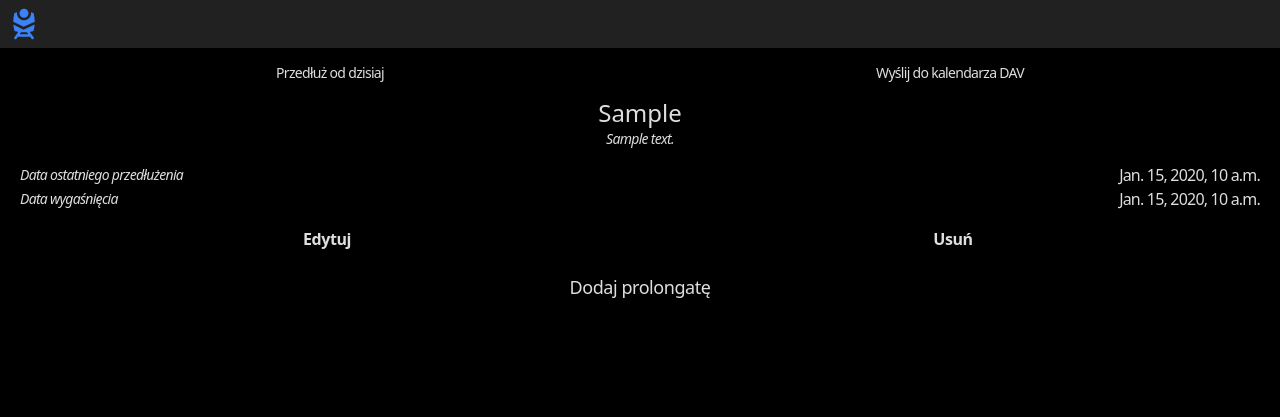
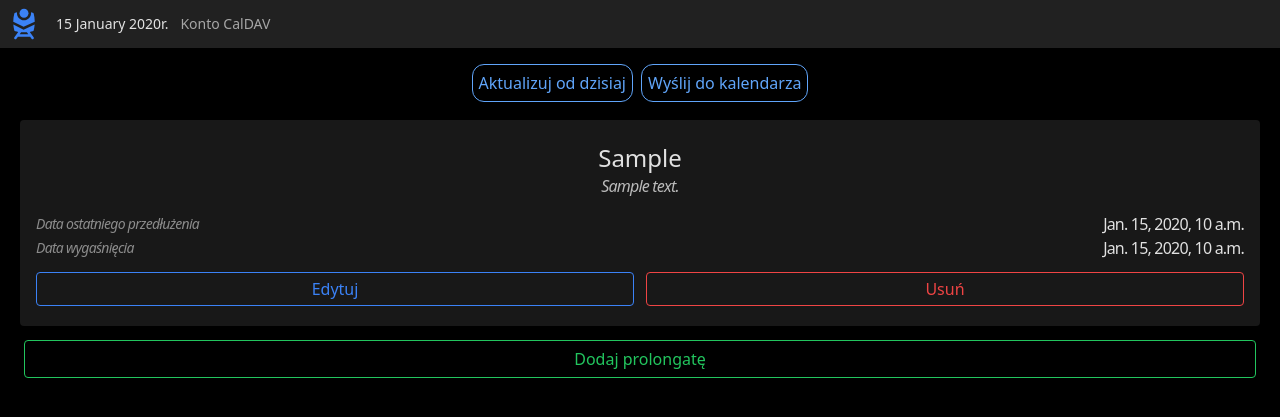
Before and after one commit to kndrad/conductors, a Django app: template prolongations/templates/ticket_prolongation_list.html in a window 1280 px wide. Shown: the top 417 px of the page. Run offline with Django 3.2, Linux system fonts and the light colour scheme; the template is opened without the code that fills it: most values are stand-ins (such as "Sample title", 1, 10 or a date in 2020); some libraries are stand-ins or nearby versions.

Commit message:
Completed recreating whole tailwind css for better ux

```diff
--- a/alina/irena/parsers/containers.py
+++ b/alina/irena/parsers/containers.py
@@ -129,7 +129,7 @@ class IrenaCrewMemberContainerParser(IrenaContainerParser):
         try:
             number = self._get_column_value('Numer telefonu')
         except AttributeError:
-            return 'Nie znaleziono numeru telefonu'
+            return None
         else:
             return number.text
 
--- a/alina/models.py
+++ b/alina/models.py
@@ -309,7 +309,7 @@ class TrainCrewMember(UUIDCommonModel):
         null=True, blank=True
     )
     person = models.CharField('Osoba', max_length=128)
-    phone_number = models.CharField('Numer telefonu', max_length=32)
+    phone_number = models.CharField('Numer telefonu', max_length=32, null=True, blank=True)
     profession = models.CharField('Stanowisko', max_length=32)
     start_location = models.CharField('Lokalizacja początkowa', max_length=32)
     end_location = models.CharField('Lokalizacja końcowa', max_length=32)
--- a/alina/templates/timetables/allocation_timetable_import.html
+++ b/alina/templates/timetables/allocation_timetable_import.html
@@ -5,10 +5,10 @@
 
 {% block content %}
     <div class="mt-10 mx-2 p-4 bg-[#181818] rounded">
-        <div class="text-white/[.60] text-center mb-1">
+        <div class="text-white/[.38] text-center mb-1">
             Wybierz miesiąc i rok harmonogramu, który chcesz zaimportować.
         </div>
-        <form method="POST" class="w-full flex items-center flex-wrap mt-2 italic">
+        <form method="POST" class="text-white/[.60] w-full flex items-center flex-wrap mt-2 italic">
             {% csrf_token %}
             {{ form }}
             <button type="submit" class="my-3 p-2 w-full bg-blue-800 text-center text-white font-medium text-lg rounded">
--- a/prolongations/templates/ticket_prolongation_list.html
+++ b/prolongations/templates/ticket_prolongation_list.html
@@ -2,69 +2,78 @@
 
 {% block extra_title %}Prolongaty | {% endblock %}
 
-{% block header_nav %}
+{% block header_items %}
+    <div class="flex items-center flex-wrap justify-between text-sm space-x-3">
     {% include 'utils/date_now_display.html' %}
-    <a class="text-xs tracking-tight" href={{ caldav_account_href }}>
+    <a class="text-white/[.60]" href={{ caldav_account_href }}>
         Konto CalDAV
     </a>
+    </div>
 {% endblock %}
 
 {% block content %}
-    <div class="flex items-center flex-col w-full space-y-1.5">
+    <div class="flex items-center flex-col w-full space-y-1.5 mt-4">
+
     {% if ticket_prolongations %}
-        <div class="flex items-center justify-between w-full px-2">
-            <form method="POST" class="w-full px-1 text-center" action="{% url 'ticket_prolongation_update_each_today' %}">{% csrf_token %}
-                <button class="w-full p-0.5 rounded-2xl tracking-tighter text-sm" type="submit">
-                    Przedłuż od dzisiaj
+    <div class="flex items-center justify-between">
+        <form method="POST" class="px-1 mb-1 text-center" action="{% url 'ticket_prolongation_update_each_today' %}">
+            {% csrf_token %}
+            <button class="rounded-xl border border-blue-400 text-blue-400 w-full p-1.5" type="submit">
+                Aktualizuj od dzisiaj
             </button>
         </form>
-            <form method="POST" class="w-full px-1 text-center" action="{% url 'send_ticket_prolongations_to_dav_client' %}">{% csrf_token %}
-                <button class="w-full p-0.5 rounded-2xl tracking-tighter text-sm" type="submit">
-                    Wyślij do kalendarza DAV
+        <form method="POST" class="px-1 mb-1 text-center" action="{% url 'send_ticket_prolongations_to_dav_client' %}">
+            {% csrf_token %}
+            <button class="rounded-xl border border-blue-400 text-blue-400 w-full p-1.5" type="submit">
+                    Wyślij do kalendarza
             </button>
         </form>
     </div>
     {% endif %}
 
+        <div class="p-2 w-full space-y-4">
             {% for ticket_prolongation in ticket_prolongations %}
-        <div class="text-center w-full">
+                <div class="bg-[#181818] text-center w-full rounded px-2 py-4">
                     <div class="py-1.5 mb-2">
-                <div class="text-2xl font-medium">{{ ticket_prolongation.get_ticket_display }}</div>
+                        <div class="text-2xl font-medium">
+                            {{ ticket_prolongation.get_ticket_display }}
+                        </div>
                         {% if ticket_prolongation.days_until_expiration <= 7 %}
-                <div class="text-sm italic tracking-tighter font-semibold">
+                            <div class="italic tracking-tighter font-medium text-red-500">
                                 {{ ticket_prolongation.get_expiration_message }}
                             </div>
                         {% else %}
-                <div class="text-sm italic tracking-tighter">
+                            <div class="text-white/[.70] italic tracking-tighter">
                                 {{ ticket_prolongation.get_expiration_message }}
                             </div>
                         {% endif %}
                     </div>
                     <div class="flex items-center justify-between px-2">
-                <div class="italic tracking-tighter text-sm">Data ostatniego przedłużenia</div>
+                        <div class="text-white/[.50] italic tracking-tighter text-sm">Data ostatniego przedłużenia</div>
                         <div class="tracking-tighter">{{ ticket_prolongation.last_renewal_date }}</div>
                     </div>
                     <div class="flex items-center justify-between px-2">
-                <div class="italic tracking-tighter text-sm">Data wygaśnięcia</div>
+                        <div class="text-white/[.50] italic tracking-tighter text-sm">Data wygaśnięcia</div>
                         <div class="tracking-tighter">{{ ticket_prolongation.expiration_date }}</div>
                     </div>
-            <div class="flex items-center justify-between mt-3 mb-1 space-x-3 px-2">
+                    <div class="flex items-center text-center justify-between mt-3 mb-1 space-x-3 px-2">
                         <a class="w-full" href="{% url 'ticket_prolongation_update' ticket_prolongation.pk %}">
-                    <div class="w-full text-center block rounded py-1 px-2 font-semibold tracking-tight">
+                            <div class="border border-blue-500 text-blue-500 w-full rounded py-1">
                                 Edytuj
                             </div>
                         </a>
                         <form class="w-full" action="{% url 'ticket_prolongation_delete' ticket_prolongation.pk %}">
-                    <button class="w-full text-center block rounded py-1 px-2 font-semibold tracking-tight">
+                            <button class="border border-red-500 text-red-500 w-full rounded py-1">
                                 Usuń
                             </button>
                         </form>
                     </div>
                 </div>
             {% endfor %}
+        </div>
         {% if ticket_prolongations|length < 3 %}
         <a class="w-full px-3" href="{% url 'ticket_prolongation_create' %}">
-                <div class="text-center text-lg tracking-tight font-medium rounded py-1 m-1">
+            <div class="border border-green-500 text-green-500 text-center rounded py-1.5">
                 Dodaj prolongatę
             </div>
         </a>
--- a/railroads/templates/railroad_account_form.html
+++ b/railroads/templates/railroad_account_form.html
@@ -5,7 +5,7 @@
 {% block content %}
     <div class="bg-[#181818] rounded p-4 mt-10 mx-2">
         <div class="text-2xl text-center">Konto kolejowe</div>
-        <form method="POST" class="w-full flex items-center flex-wrap mt-2 italic">
+        <form method="POST" class="w-full flex items-center flex-wrap mt-2 italic text-white/[.60]">
             {% csrf_token %}
             {{ form }}
             <button type="submit" class="my-3 p-2 w-full bg-blue-800 text-center text-white font-medium text-lg rounded">
--- a/users/caldavs/templates/caldav_account_form.html
+++ b/users/caldavs/templates/caldav_account_form.html
@@ -4,10 +4,10 @@
 
 {% block content %}
     <div class="mt-10 mx-2 p-4 bg-[#181818] rounded">
-        <div class="text-white/[.60] text-center mb-1">
+        <div class="text-white/[.38] text-center mb-1">
             Proszę podać dane logowania do serwera kalendarzowego DAV.
         </div>
-        <form method="POST" class="w-full flex items-center flex-wrap mt-2 italic">
+        <form method="POST" class="w-full flex items-center flex-wrap mt-2 italic text-white/[.60]">
             {% csrf_token %}
             {{ form }}
             <button type="submit" class="my-3 p-2 w-full bg-blue-800 text-center text-white font-medium text-lg rounded">
```
Also changed, not shown: alina/templates/allocations/allocation_detail.html (+16 -16 lines), alina/templates/train_crews/train_crew.html (+26 -22 lines), prolongations/templates/ticket_prolongation_confirm_delete.html (+13 -9 lines), prolongations/templates/ticket_prolongation_form.html (+8 -7 lines), railroads/templates/train_detail.html (+16 -14 lines). Lines whose indentation alone changed are shown as unchanged.
